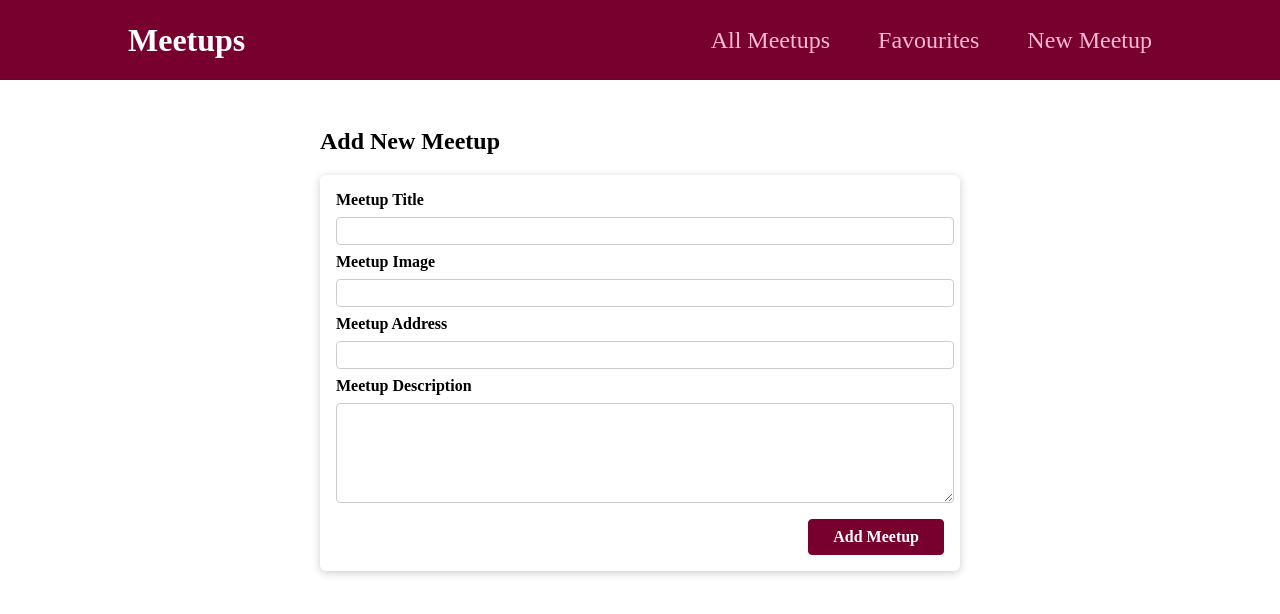
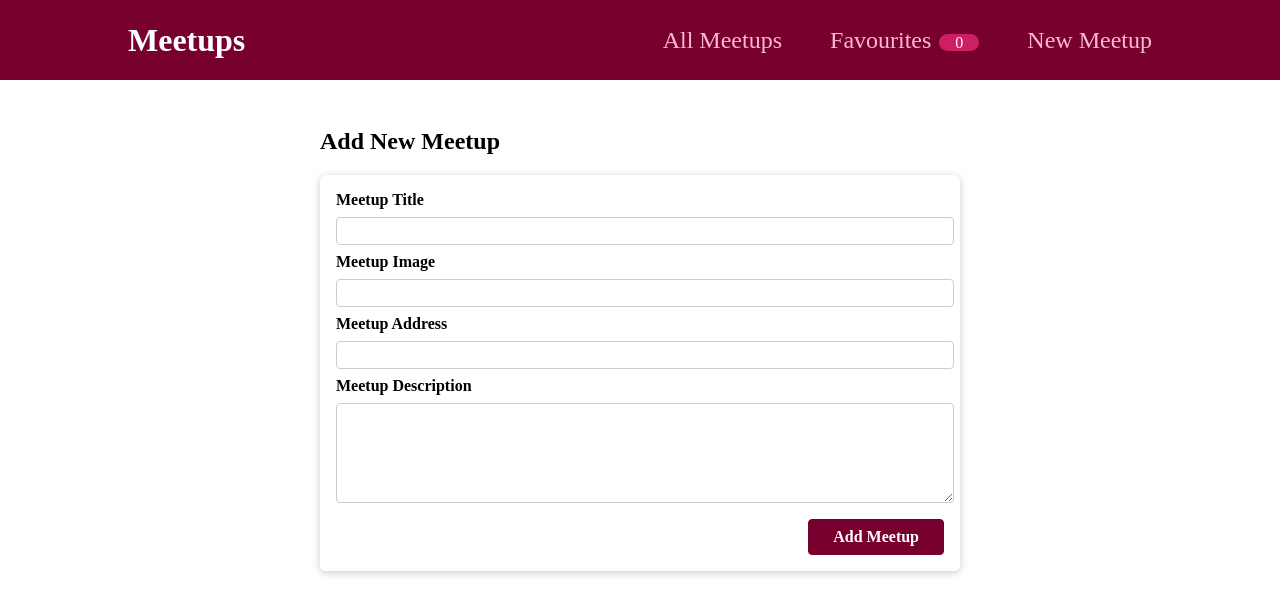
Before and after one commit to AhmedDiaab/meetups-app, a React (Create React App) app: page /new-meetup in a window 1280 px wide. Shown: the top 614 px of the page. Built offline with nearby package versions, Linux system fonts and the light colour scheme; the HTML template or start-up script is replaced by a standard one.

Commit message:
feat(): add favourites count to navigation bar

```diff
--- a/src/components/layout/MainNavigation.js
+++ b/src/components/layout/MainNavigation.js
@@ -1,7 +1,11 @@
 import { Link } from "react-router-dom";
 import classes from "./MainNavigation.module.css";
+import { useContext } from "react";
+import FavouritesContext from "../../store/favourites-context";
 
 function MainNavigation() {
+  const favouritesCtx = useContext(FavouritesContext);
+
   return (
     <header className={classes.header}>
       <div className={classes.logo}>Meetups</div>
@@ -12,6 +16,9 @@ function MainNavigation() {
           </li>
           <li>
             <Link to="/favourites">Favourites</Link>
+            <span className={classes.badge}>
+              {favouritesCtx.totalFavourites}
+            </span>
           </li>
           <li>
             <Link to="/new-meetup">New Meetup</Link>
```
